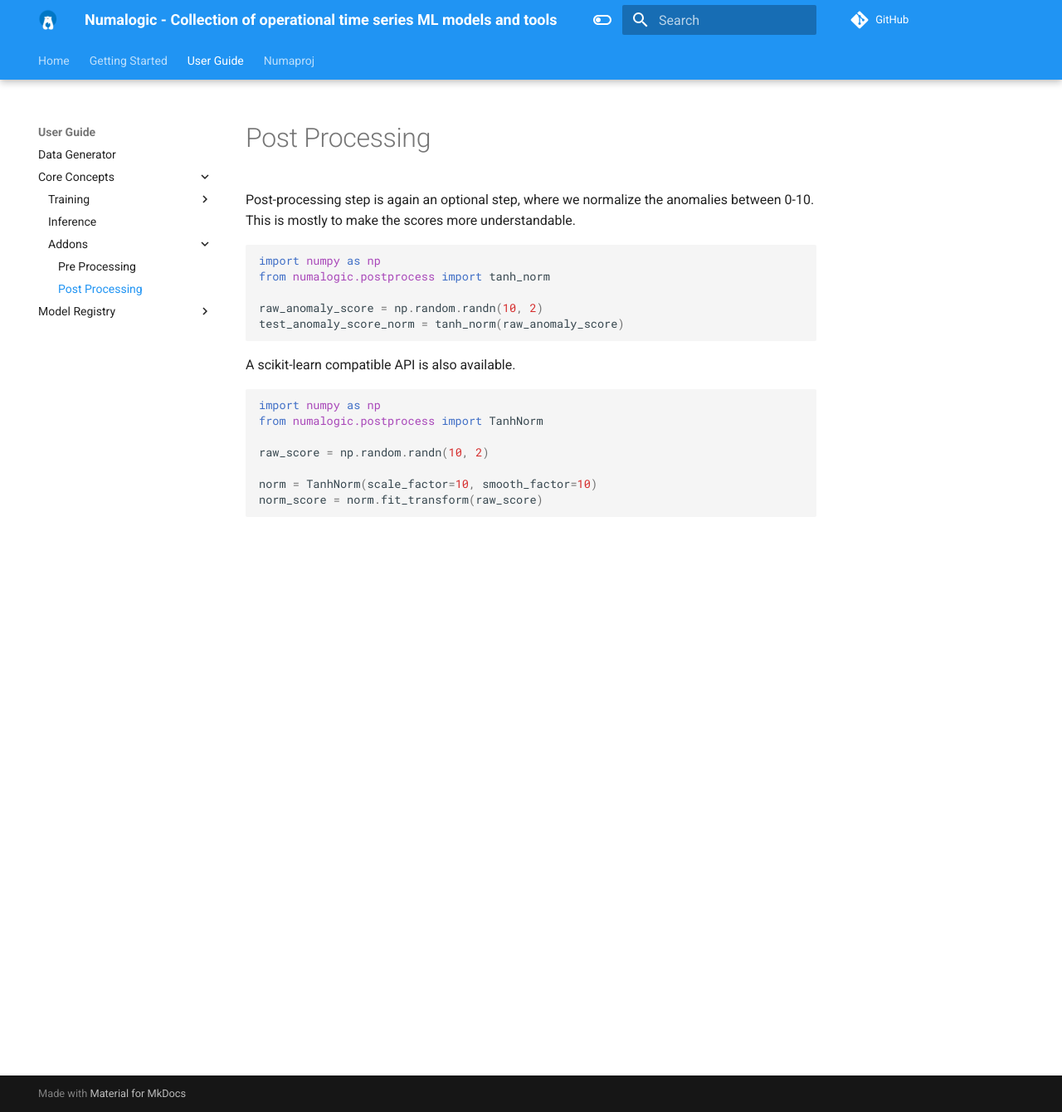
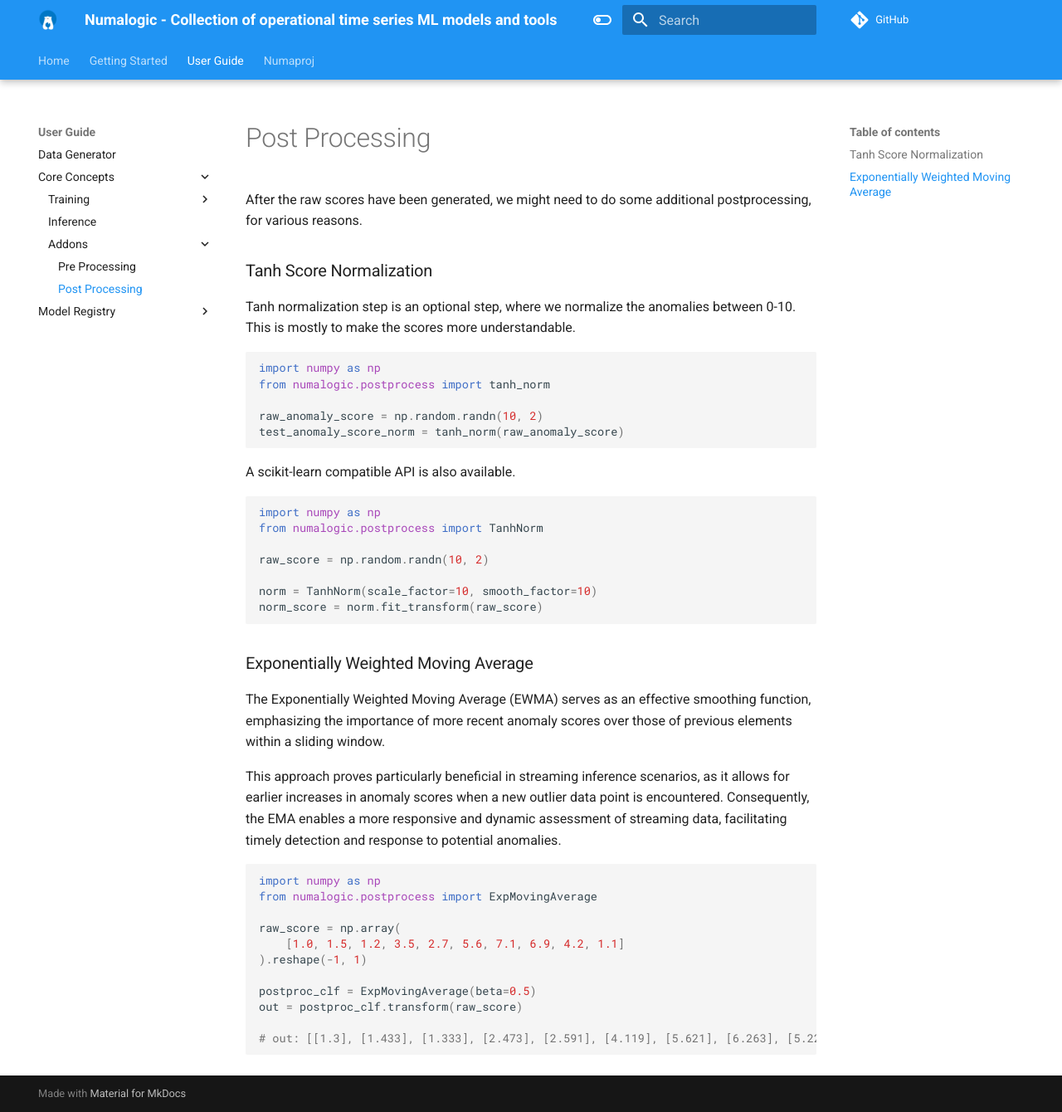
Before and after one commit to numaproj/numalogic, an MkDocs documentation site: the page built from docs/post-processing.md, in a window 1280 px wide and 1340 px high. Shown: the whole window at 83% size. Built offline with MkDocs 1.6.1 and Material for MkDocs 9.7.7, drawn with Linux system fonts in a browser that asks for light colours; comment, search, counter and statistics services are not loaded.

Commit message:
docs: update docs for EWMA
Signed-off-by: Avik Basu <ab93@users.noreply.github.com>

````diff
--- a/docs/post-processing.md
+++ b/docs/post-processing.md
@@ -1,6 +1,9 @@
 # Post Processing
+After the raw scores have been generated, we might need to do some additional postprocessing,
+for various reasons.
 
-Post-processing step is again an optional step, where we normalize the anomalies between 0-10. This is mostly to make the scores more understandable.
+### Tanh Score Normalization
+Tanh normalization step is an optional step, where we normalize the anomalies between 0-10. This is mostly to make the scores more understandable.
 
 ```python
 import numpy as np
@@ -20,3 +23,26 @@
 norm = TanhNorm(scale_factor=10, smooth_factor=10)
 norm_score = norm.fit_transform(raw_score)
 ```
+
+### Exponentially Weighted Moving Average
+The Exponentially Weighted Moving Average (EWMA) serves as an effective smoothing function,
+emphasizing the importance of more recent anomaly scores over those of previous elements within a sliding window.
+
+This approach proves particularly beneficial in streaming inference scenarios, as it allows for
+earlier increases in anomaly scores when a new outlier data point is encountered.
+Consequently, the EMA enables a more responsive and dynamic assessment of streaming data,
+facilitating timely detection and response to potential anomalies.
+
+```python
+import numpy as np
+from numalogic.postprocess import ExpMovingAverage
+
+raw_score = np.array(
+    [1.0, 1.5, 1.2, 3.5, 2.7, 5.6, 7.1, 6.9, 4.2, 1.1]
+).reshape(-1, 1)
+
+postproc_clf = ExpMovingAverage(beta=0.5)
+out = postproc_clf.transform(raw_score)
+
+# out: [[1.3], [1.433], [1.333], [2.473], [2.591], [4.119], [5.621], [6.263], [5.229], [3.163]]
+```
````
Also changed, not shown: 1 other file.
